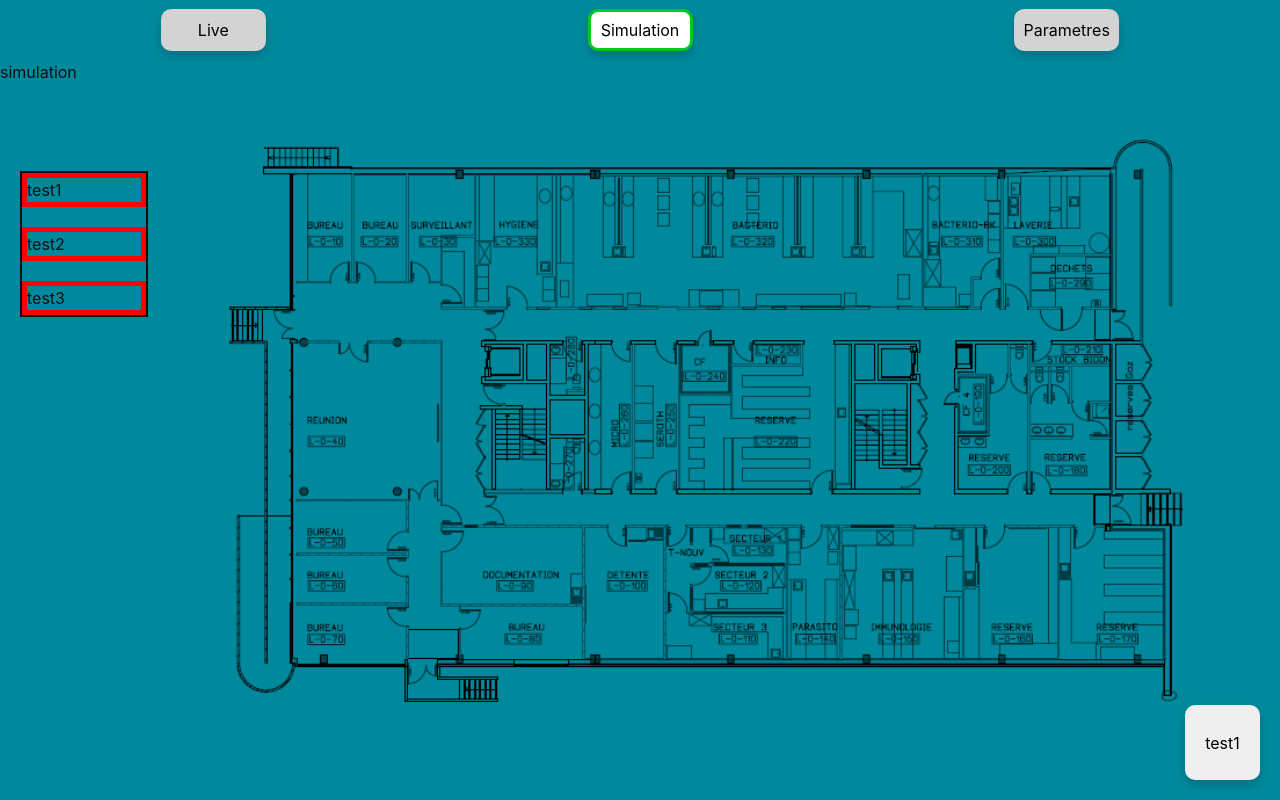
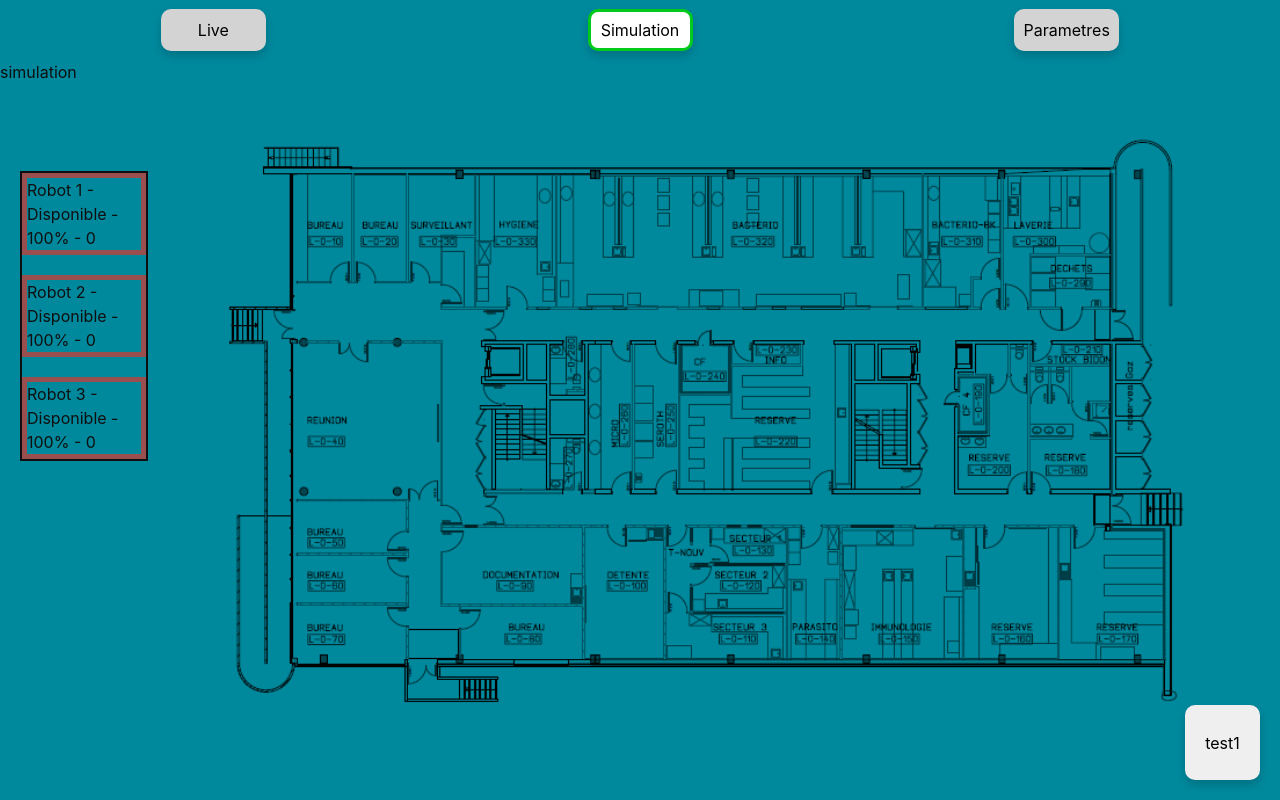
Before and after one commit to theoFromArdeche/Stage2A, a Vue app in the folder application/: page /simulation in a window 1280 px wide. Built offline with nearby package versions, Linux system fonts and the light colour scheme.

Commit message:
informations sidebar

```diff
--- a/application/src/renderer/src/components/ElementSidebar.vue
+++ b/application/src/renderer/src/components/ElementSidebar.vue
@@ -1,11 +1,16 @@
 <script setup>
-defineProps({ TestProp: String })
+defineProps({
+  nomRobot: String,
+  etat: String,
+  batterie: Number,
+  fileAttente: Number
+})
 </script>
 
 <template>
   <div>
     <div id="container_elementSidebar">
-      <span>{{ TestProp }}</span>
+      <span>{{ nomRobot }}</span> - <span>{{ etat }}</span> - <span>{{ batterie }}%</span> - <span>{{ fileAttente }}</span>
     </div>
   </div>
 </template>
--- a/application/src/renderer/src/components/Sidebar.vue
+++ b/application/src/renderer/src/components/Sidebar.vue
@@ -5,9 +5,27 @@ import ElementSidebar from './ElementSidebar.vue'
 <template>
   <div>
     <div id="container_sidebar">
-      <ElementSidebar class="elementSidebar" TestProp="test1" ></ElementSidebar>
-      <ElementSidebar class="elementSidebar" TestProp="test2"></ElementSidebar>
-      <ElementSidebar class="elementSidebar" TestProp="test3"></ElementSidebar>
+      <ElementSidebar
+        class="elementSidebar"
+        nom-robot="Robot 1"
+        etat="Disponible"
+        batterie="100"
+        file-attente="0"
+      ></ElementSidebar>
+      <ElementSidebar
+        class="elementSidebar"
+        nom-robot="Robot 2"
+        etat="Disponible"
+        batterie="100"
+        file-attente="0"
+      ></ElementSidebar>
+      <ElementSidebar
+        class="elementSidebar"
+        nom-robot="Robot 3"
+        etat="Disponible"
+        batterie="100"
+        file-attente="0"
+      ></ElementSidebar>
     </div>
   </div>
 </template>
--- a/application/src/renderer/src/styles/elementSidebar.css
+++ b/application/src/renderer/src/styles/elementSidebar.css
@@ -1,6 +1,6 @@
 #container_elementSidebar {
     height: 100%;
     width: 100%;
-    border: 5px red solid;
+    border: 5px rgb(154, 79, 79) solid;
     box-sizing: border-box;
 }
```
Also changed, not shown: application/src/renderer/src/components/Topbar.vue (line endings or trailing spaces).
